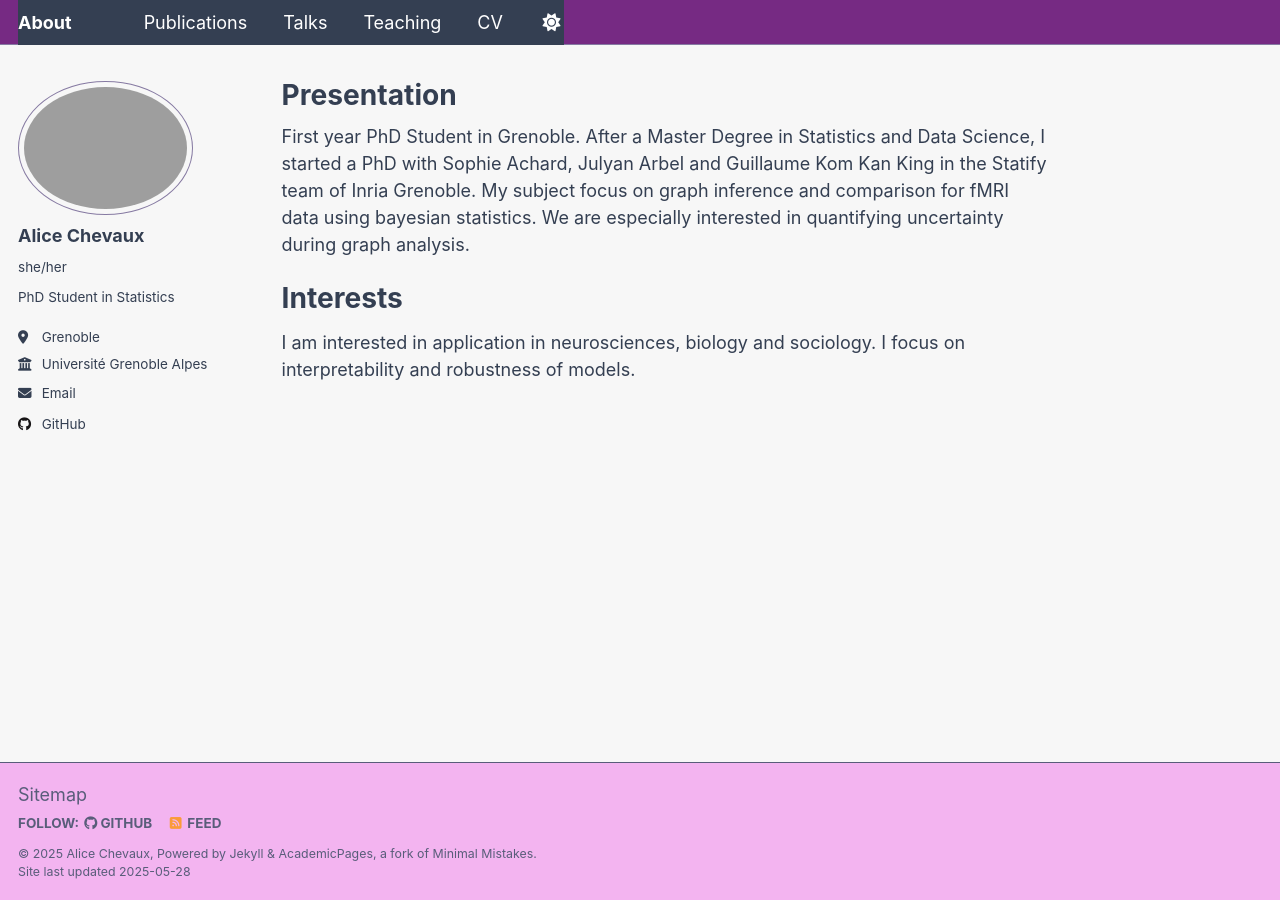
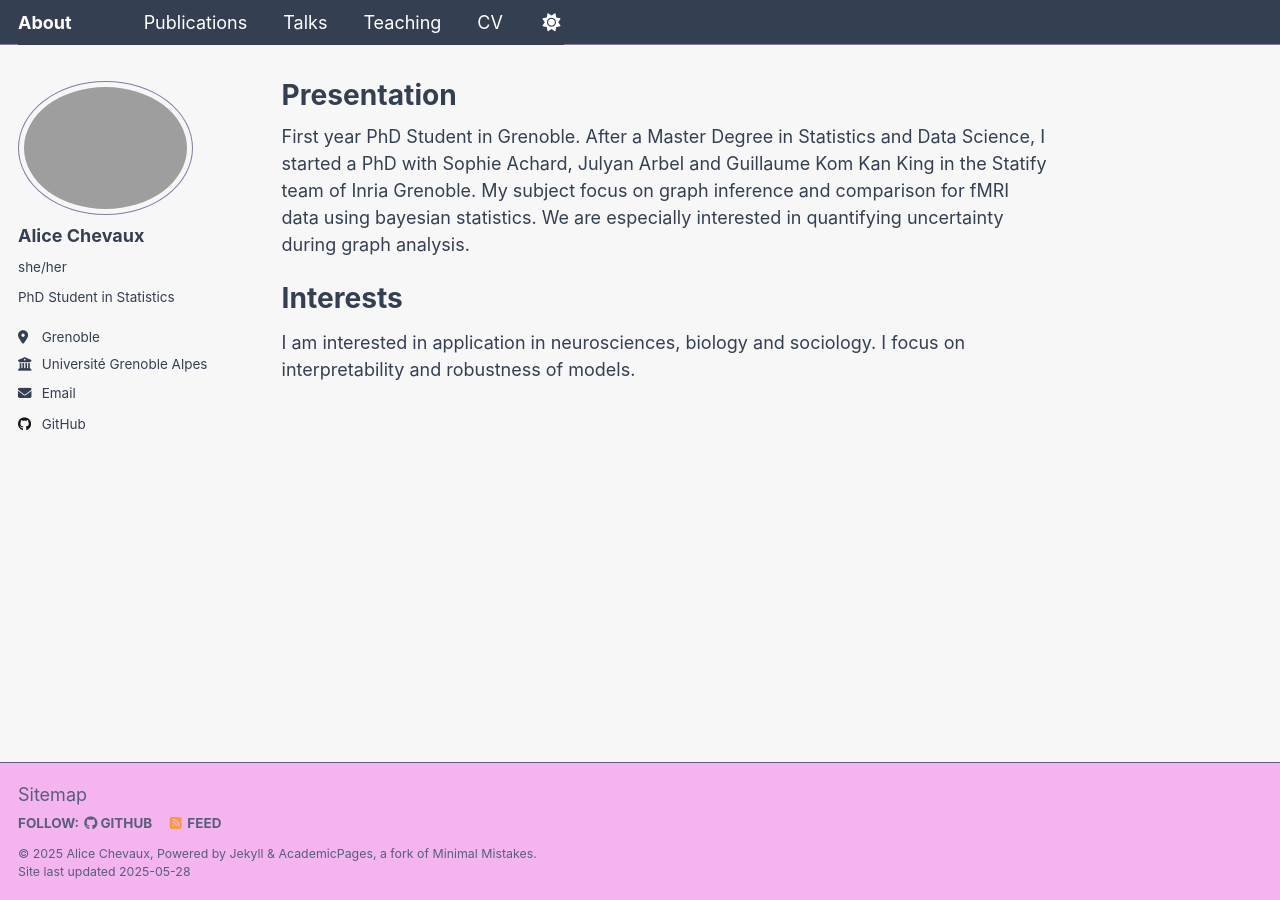
Before and after one commit to alicechevaux/alicechevaux.github.io, a Jekyll site: the page built from _pages/about.md, in a window 1280 px wide. Built offline with Jekyll 4.4.1, drawn with Linux system fonts in a browser that asks for light colours.

Commit message:
Update main.scss

```diff
--- a/assets/css/main.scss
+++ b/assets/css/main.scss
@@ -93,9 +93,9 @@
 
 .masthead {
 
-  background-color: #762a83 !important;
+  background-color: #343f52 !important;
 
-  color: #762a83 !important;
+  color: #343f52 !important;
 
 
 
@@ -109,7 +109,7 @@
 
     &:hover {
 
-      color: #ffd700 !important; /* Or au survol */
+      color: #ffd70 !important; /* Or au survol */
 
     }
 
@@ -121,7 +121,7 @@
 
   .navicon {
 
-    background-color: #762a83 !important;
+    background-color: #343f52 !important;
 
 
 
@@ -129,7 +129,7 @@
 
     &::after {
 
-      background-color: #762a83 !important;
+      background-color: #343f52 !important;
 
     }
 
```
